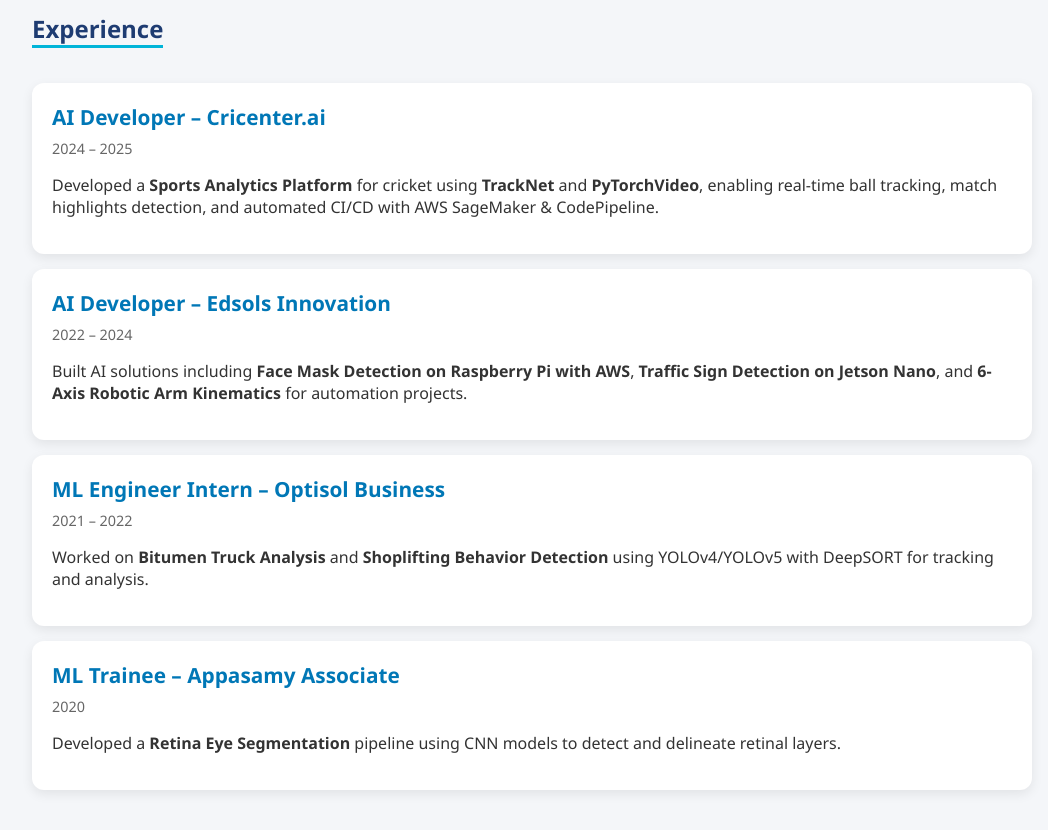
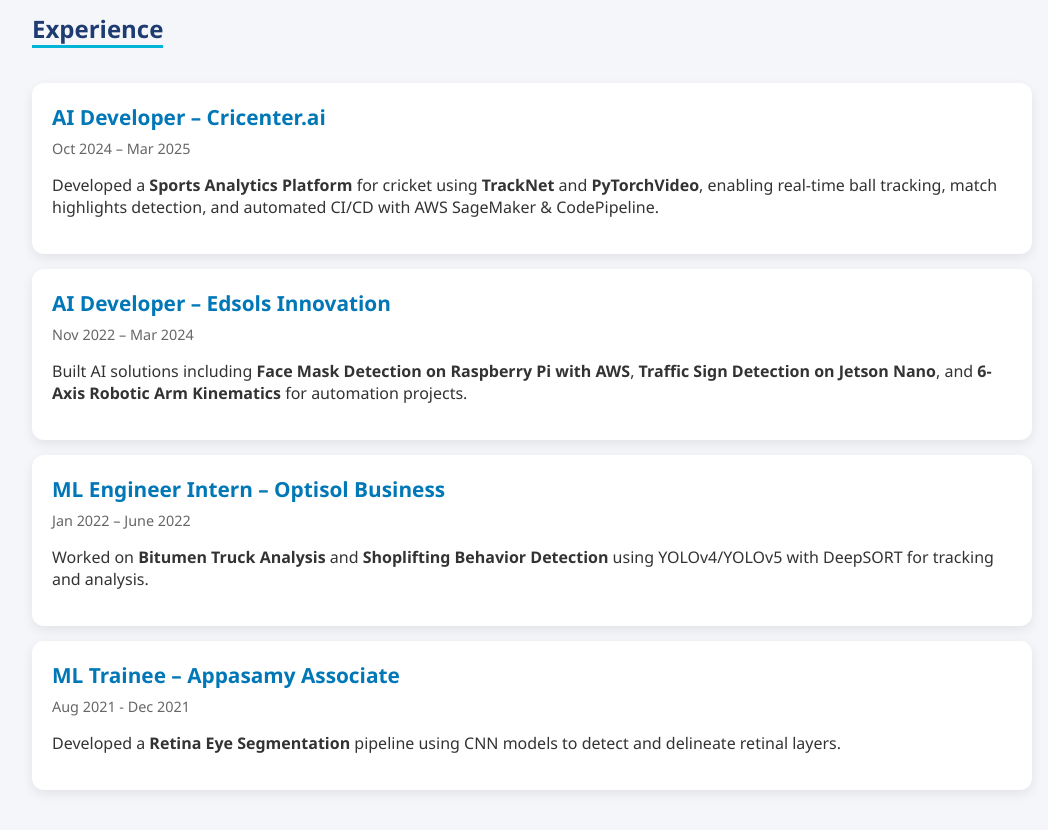
Before and after one commit to arunmack789/arunmack789.github.io, a plain HTML site: page index.html in a window 1280 px wide. Shown: the part 700-1530 px from the top of the page, without its empty margins (108-1156 px from the left). Drawn offline with Linux system fonts and the light colour scheme.

Commit message:
Update index.html

```diff
--- a/index.html
+++ b/index.html
@@ -55,24 +55,24 @@
     <h2>Experience</h2>
     <div class="card">
       <div class="project-title">AI Developer – Cricenter.ai</div>
-      <div class="timeline">2024 – 2025</div>
+      <div class="timeline">Oct 2024 – Mar 2025</div>
       <p>Developed a <b>Sports Analytics Platform</b> for cricket using <b>TrackNet</b> and <b>PyTorchVideo</b>,
          enabling real-time ball tracking, match highlights detection, and automated CI/CD with AWS SageMaker & CodePipeline.</p>
     </div>
     <div class="card">
       <div class="project-title">AI Developer – Edsols Innovation</div>
-      <div class="timeline">2022 – 2024</div>
+      <div class="timeline">Nov 2022 – Mar 2024</div>
       <p>Built AI solutions including <b>Face Mask Detection on Raspberry Pi with AWS</b>,
          <b>Traffic Sign Detection on Jetson Nano</b>, and <b>6-Axis Robotic Arm Kinematics</b> for automation projects.</p>
     </div>
     <div class="card">
       <div class="project-title">ML Engineer Intern – Optisol Business</div>
-      <div class="timeline">2021 – 2022</div>
+      <div class="timeline">Jan 2022 – June 2022</div>
       <p>Worked on <b>Bitumen Truck Analysis</b> and <b>Shoplifting Behavior Detection</b> using YOLOv4/YOLOv5 with DeepSORT for tracking and analysis.</p>
     </div>
     <div class="card">
       <div class="project-title">ML Trainee – Appasamy Associate</div>
-      <div class="timeline">2020</div>
+      <div class="timeline">Aug 2021  - Dec 2021</div>
       <p>Developed a <b>Retina Eye Segmentation</b> pipeline using CNN models to detect and delineate retinal layers.</p>
     </div>
   </section>
```
